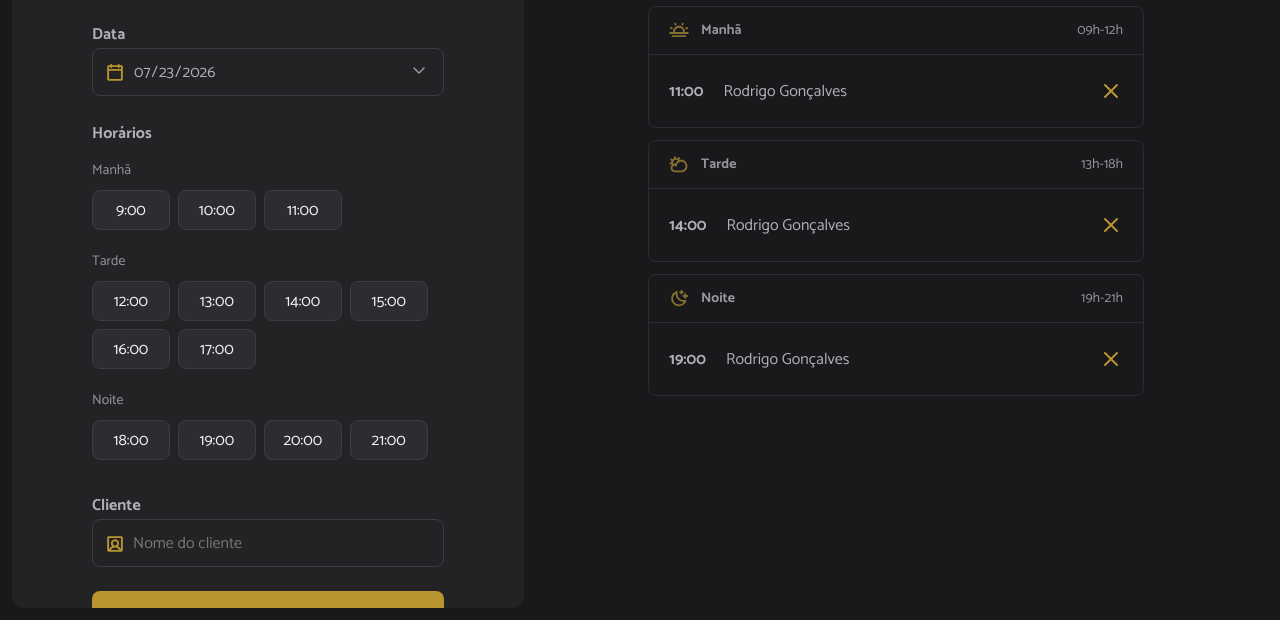
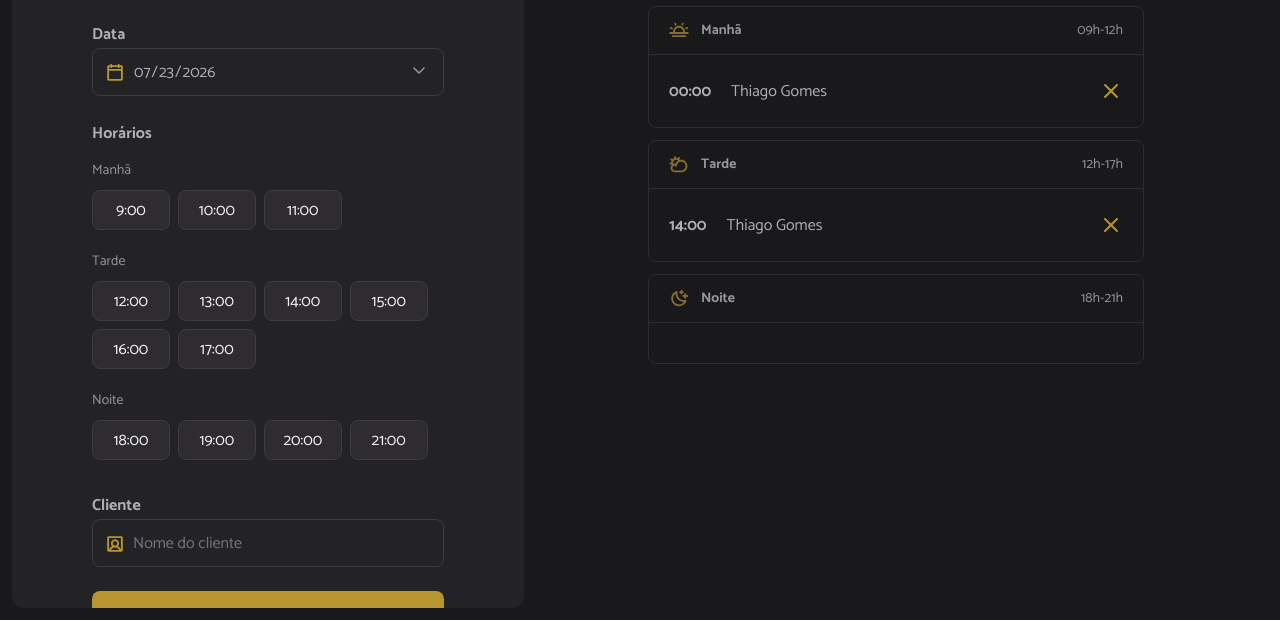
Before and after one commit to thiagomve/hairday, a website built with webpack: page index.html in a window 1280 px wide. Shown: the part 180-800 px from the top of the page. Built offline with nearby package versions, Linux system fonts and the light colour scheme; data requests are answered from the project's data file.

Commit message:
feat: renderizando os agendamentos do dia

```diff
--- a/index.html
+++ b/index.html
@@ -77,28 +77,28 @@
           <span>09h-12h</span>
         </header>
         <ul id="period-morning" class="period">
-          <!-- Exemplo  -->
+          <!-- Exemplo
           <li>
             <strong>11:00</strong>
             <span>Rodrigo Gonçalves</span>
             <img src="./src/assets/cancel.svg" alt="Cancelar" class="cancel-icon" />
           </li>
-        </ul>
+        </ul> -->
       </section>
 
       <section class="schedule-period">
         <header>
           <img src="./src/assets/afternoon.svg" alt="Tarde" />
           <strong>Tarde</strong>
-          <span>13h-18h</span>
+          <span>12h-17h</span>
         </header>
         <ul id="period-afternoon" class="period">
-          <!-- Exemplo -->
+          <!-- Exemplo
           <li>
             <strong>14:00</strong>
             <span>Rodrigo Gonçalves</span>
             <img src="./src/assets/cancel.svg" alt="Cancelar" class="cancel-icon" />
-          </li>
+          </li> -->
         </ul>
       </section>
 
@@ -106,15 +106,15 @@
         <header>
           <img src="./src/assets/night.svg" alt="noite" />
           <strong>Noite</strong>
-          <span>19h-21h</span>
+          <span>18h-21h</span>
         </header>
         <ul id="period-night" class="period">
-          <!-- Exemplo -->
+          <!-- Exemplo
           <li>
             <strong>19:00</strong>
             <span>Rodrigo Gonçalves</span>
             <img src="./src/assets/cancel.svg" alt="Cancelar" class="cancel-icon" />
-          </li>
+          </li> -->
         </ul>
       </section>
     </aside>
--- a/server.json
+++ b/server.json
@@ -1,3 +1,24 @@
 {
-  "schedules": []
+  "schedules": [
+    {
+      "id": "GbTtqoGRNV0",
+      "name": "Thiago Gomes",
+      "when": "2026-07-23T00:00:00.000Z"
+    },
+    {
+      "id": "fCQ3UW78oL8",
+      "name": "Thiago Gomes",
+      "when": "2026-07-23T14:00:00.000Z"
+    },
+    {
+      "id": "eHmXjVHXx3Y",
+      "name": "Duda",
+      "when": "2026-07-24T23:00:00.000Z"
+    },
+    {
+      "id": "bHQMqGFBV30",
+      "name": "Duda",
+      "when": "2026-07-25T17:00:00.000Z"
+    }
+  ]
 }
--- a/src/main.js
+++ b/src/main.js
@@ -12,6 +12,3 @@
 import "./modules/form/submit.js"
 import "./modules/form/date-change.js"
 import "./modules/page-load.js"
-
-// import "./services/api-config.js"
-// import "./services/schedule-new.js"
--- a/src/modules/schedules/load.js
+++ b/src/modules/schedules/load.js
@@ -1,5 +1,6 @@
 import { scheduleFetchByDay } from "../../services/schedule-fetch-by-day.js"
 import { hoursLoad } from "../form/hours-load.js"
+import { schedulesShow } from "../schedules/show.js"
 
 // seleciona o input de data
 const selectedDate = document.getElementById("date")
@@ -11,6 +12,9 @@
     const dailySchedules = await scheduleFetchByDay({ date })
     console.log(dailySchedules)
 
+    // exibe os agendamentos do dia selecionado
+    schedulesShow({ dailySchedules })
+
     // renderiza as horas disponíves
     hoursLoad({ date })
 }
--- /dev/null
+++ b/src/modules/schedules/show.js
@@ -0,0 +1,54 @@
+import dayjs from "dayjs";
+
+// seleciona as sessões manhã, tarde e noite
+const periodMorning = document.getElementById("period-morning");
+const periodAfternoon = document.getElementById("period-afternoon");
+const periodNight = document.getElementById("period-night");
+
+export function schedulesShow({ dailySchedules }){
+    try {
+        // limpa as listas
+        periodMorning.innerHTML = ""
+        periodAfternoon.innerHTML = ""
+        periodNight.innerHTML = ""
+
+        // renderiza agendamentos por período
+        dailySchedules.forEach((schedule) => {
+            const item = document.createElement("li")
+            const time = document.createElement("strong")
+            const name = document.createElement("span")
+
+            // adiciona o ID do agendamento
+            item.setAttribute("data-id", schedule.id)
+
+            time.textContent = dayjs(schedule.when).format("HH:mm")
+            name.textContent = schedule.name
+
+            // cria o ícone de cancelar o agendamento
+            const cancelIcon = document.createElement("img")
+            cancelIcon.classList.add("cancel-icon")
+            cancelIcon.setAttribute("src", "./src/assets/cancel.svg")
+            cancelIcon.setAttribute("alt", "Cancelar")
+
+            // adicionar o tempo, nome e ícone no item
+            item.append(time, name, cancelIcon)
+
+            // obtém somente a hora
+            const hour = dayjs(schedule.when).hour()
+
+            // renderiza o agendamento na sessão (manhã, tarde ou noite)
+            if(hour <= 12){
+                periodMorning.appendChild(item)
+            } else if (hour > 12 && hour <= 18){
+                periodAfternoon.appendChild(item)
+            } else {
+                periodNight.appendChild(item)
+            }
+        });
+
+
+    } catch (error) {
+        alert("Não foi possível exibir os agendamentos")
+        console.log(error)
+    }
+}
```
